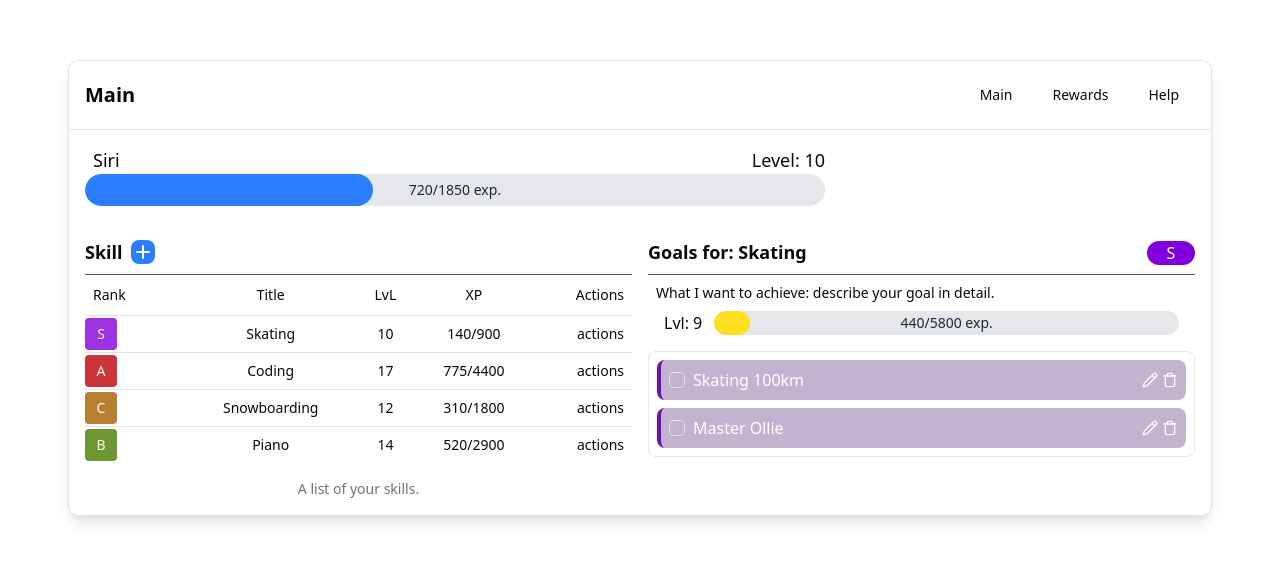
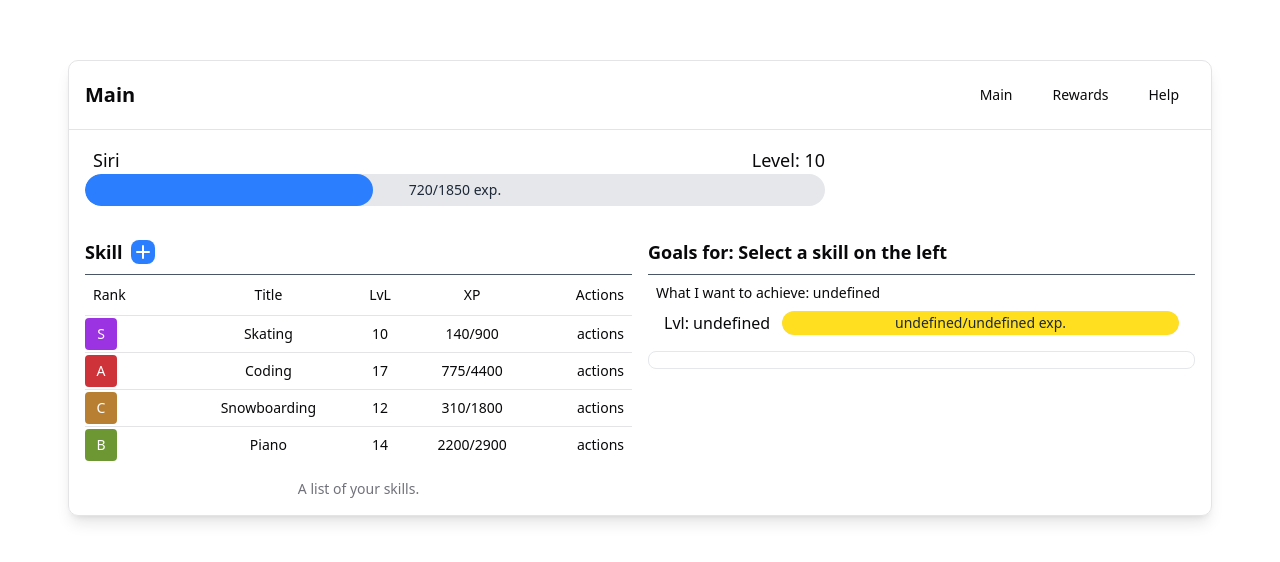
Before and after one commit to Jophkins/beetforge, a Next.js app: page / in a window 1280 px wide. Shown: the part 112-674 px from the top of the page. Built offline with nearby package versions, Linux system fonts and the light colour scheme.

Commit message:
:sparkles: developed tasks from mock state and linked it with selected skill | updated entities with colors for tasks background

```diff
--- a/src/app/(site)/page.tsx
+++ b/src/app/(site)/page.tsx
@@ -1,3 +1,6 @@
+"use client";
+import { useState } from "react";
+
 import type { Rank } from "@/src/entities/rank/types";
 
 import Character from "@/src/components/character/character";
@@ -96,7 +99,7 @@ export default function HomePage() {
       description: "I can play piano",
       rank: "B",
       level: 14,
-      currentXp: 520,
+      currentXp: 2200,
       nextLevelXp: 2900,
       tasks: [
         {
@@ -113,6 +116,8 @@ export default function HomePage() {
     },
   ];
 
+  const [selectedSkillId, setSelectedSkillId] = useState<number | null>(null);
+  const selectedSkill = skills.find(skill => skill.id === selectedSkillId);
   return (
     <div className="flex items-center justify-center h-screen p-4">
       <div className="w-11/12 max-w-7xl border rounded-lg shadow-lg">
@@ -123,10 +128,10 @@ export default function HomePage() {
           </div>
           <div className="flex gap-4">
             <div className="w-2/4 mt-8">
-              <SkillsTable skills={skills} />
+              <SkillsTable skills={skills} selectedSkillId={selectedSkillId} setSelectedSkillId={setSelectedSkillId} />
             </div>
             <div className="w-2/4 mt-8">
-              <TasksTable skills={skills} />
+              <TasksTable selectedSkill={selectedSkill ?? (undefined as unknown as Skill)} />
             </div>
           </div>
         </main>
--- a/src/components/skills-table/skills-table.tsx
+++ b/src/components/skills-table/skills-table.tsx
@@ -1,7 +1,3 @@
-"use client";
-
-import { useState } from "react";
-
 import type { Rank } from "@/src/entities/rank/types";
 
 import { Table, TableBody, TableCaption, TableCell, TableHead, TableHeader, TableRow } from "@/src/components/ui/table";
@@ -16,9 +12,13 @@ type Skill = {
   level: number;
   currentXp: number;
   nextLevelXp: number;
+  tasks: {
+    id: number;
+    title: string;
+    isCompleted: boolean;
+  }[];
 };
-function SkillsTable({ skills }: { skills: Skill[] }) {
-  const [selectedRowId, setSelectedRowId] = useState<number | null>(null);
+function SkillsTable({ skills, selectedSkillId, setSelectedSkillId }: { skills: Skill[]; selectedSkillId: number | null; setSelectedSkillId: (id: number) => void }) {
   return (
     <>
       <div className="flex items-center gap-2 border-b border-gray-600 pb-2">
@@ -51,7 +51,7 @@ function SkillsTable({ skills }: { skills: Skill[] }) {
         </TableHeader>
         <TableBody>
           {skills.map((skill) => {
-            const isSelected = selectedRowId === skill.id;
+            const isSelected = selectedSkillId === skill.id;
             return (
               <TableRow
                 key={skill.id}
@@ -59,7 +59,7 @@ function SkillsTable({ skills }: { skills: Skill[] }) {
                   "cursor-pointer hover:bg-sky-500/20 transition-colors",
                   isSelected && "bg-sky-500/20",
                 )}
-                onClick={() => setSelectedRowId(isSelected ? null : skill.id)}
+                onClick={() => setSelectedSkillId(isSelected ? skill.id : skill.id)}
               >
                 <TableCell className={cn("mt-0.5 font-medium inline-flex items-center justify-center w-8 h-8 text-white rounded", getRankBgColor(skill.rank))}>
                   {skill.rank}
--- a/src/components/tasks-table/tasks-table.tsx
+++ b/src/components/tasks-table/tasks-table.tsx
@@ -1,50 +1,70 @@
 import { Pencil, Trash } from "lucide-react";
 
+import type { Rank } from "@/src/entities/rank/types";
+
 import { Checkbox } from "@/src/components/ui/checkbox";
+import { getRankBgColor, getRankBorderColor, getRankTaskBgColor } from "@/src/entities/rank/ui/get-rank-bg-color";
+import { cn } from "@/src/lib/utils";
 
-function TasksTable() {
+type Skill = {
+  id: number;
+  title: string;
+  description: string;
+  rank: Rank;
+  level: number;
+  currentXp: number;
+  nextLevelXp: number;
+  tasks: {
+    id: number;
+    title: string;
+    isCompleted: boolean;
+  }[];
+};
+
+function TasksTable({ selectedSkill }: { selectedSkill: Skill }) {
   return (
     <>
       <div className="flex items-center justify-between border-b border-gray-600 pb-2">
-        <h2 className="text-lg font-semibold">Goals for: Skating</h2>
-        <span className="mt-0.5 font-medium inline-flex items-center justify-center w-12 h-6 bg-purple-700 text-white rounded-2xl">S</span>
+        <h2 className="text-lg font-semibold">
+          Goals for:
+          {!selectedSkill ? " Select a skill on the left" : ` ${selectedSkill.title}`}
+        </h2>
+        <span className={cn("mt-0.5 font-medium inline-flex items-center justify-center w-12 h-6 bg-purple-700/0 text-white rounded-2xl", getRankBgColor(selectedSkill?.rank))}>{selectedSkill?.rank}</span>
       </div>
       <div className="p-2">
         <h2 className="text-sm">
-          What I want to achieve: describe your goal in detail.
+          What I want to achieve:
+          {" "}
+          {` ${selectedSkill?.description}`}
         </h2>
         <div className="flex items-center m-2">
           <span className="mr-3">
-            Lvl: 9
+            Lvl:
+            {" "}
+            {` ${selectedSkill?.level}`}
           </span>
           <div className="relative h-6 bg-gray-200 rounded-full overflow-hidden flex-1 min-w-0">
             <div
               className="absolute inset-0 bg-yellow-300 rounded-full"
-              style={{ width: `${(440 / 5800) * 100}%` }}
+              style={{ width: `${(selectedSkill?.currentXp / selectedSkill?.nextLevelXp) * 100}%` }}
             />
             <div className="absolute inset-0 flex items-center justify-center text-sm font-medium text-gray-800">
-              440/5800 exp.
+              {`${selectedSkill?.currentXp}/${selectedSkill?.nextLevelXp} exp.`}
             </div>
           </div>
         </div>
       </div>
       <div className="p-2 border rounded-md border-gray-200 flex flex-col gap-2">
-        <div className="flex items-center gap-2 bg-purple-950/30 text-white rounded-md p-2 border-l-4 border-purple-800">
-          <Checkbox />
-          <span>Skating 100km</span>
-          <div className="ml-auto flex gap-1">
-            <Pencil className="w-4 h-4" />
-            <Trash className="w-4 h-4" />
+        {selectedSkill?.tasks.map(task => (
+          <div className={cn("flex items-center gap-2 bg-purple-950/30 text-white rounded-md p-2 border-l-4", getRankBorderColor(selectedSkill?.rank), getRankTaskBgColor(selectedSkill?.rank))}>
+            <Checkbox />
+            <span className="text-sm">{task.title}</span>
+            <div className="ml-auto flex gap-1">
+              <Pencil className="w-4 h-4" />
+              <Trash className="w-4 h-4" />
+            </div>
           </div>
-        </div>
-        <div className="flex items-center gap-2 bg-purple-950/30 text-white rounded-md p-2 border-l-4 border-purple-800">
-          <Checkbox />
-          <span>Master Ollie</span>
-          <div className="ml-auto flex gap-1">
-            <Pencil className="w-4 h-4" />
-            <Trash className="w-4 h-4" />
-          </div>
-        </div>
+        ))}
       </div>
     </>
   );
--- a/src/entities/rank/ui/get-rank-bg-color.ts
+++ b/src/entities/rank/ui/get-rank-bg-color.ts
@@ -1,8 +1,16 @@
 import type { Rank } from "../types";
 
 import { rankColorToken } from "../tokens";
-import { tokenToBgColor } from "./rank.styles";
+import { tokenToBgColor, tokenToBorderColor, tokenToTaskBgColor } from "./rank.styles";
 
 export function getRankBgColor(rank: Rank) {
   return tokenToBgColor[rankColorToken[rank]];
 }
+
+export function getRankBorderColor(rank: Rank) {
+  return tokenToBorderColor[rankColorToken[rank]];
+}
+
+export function getRankTaskBgColor(rank: Rank) {
+  return tokenToTaskBgColor[rankColorToken[rank]];
+}
--- a/src/entities/rank/ui/rank.styles.ts
+++ b/src/entities/rank/ui/rank.styles.ts
@@ -4,3 +4,17 @@ export const tokenToBgColor = {
   lime: "bg-lime-700/80",
   yellow: "bg-yellow-700/80",
 } as const;
+
+export const tokenToBorderColor = {
+  purple: "border-purple-600",
+  red: "border-red-600",
+  lime: "border-lime-600",
+  yellow: "border-yellow-600",
+} as const;
+
+export const tokenToTaskBgColor = {
+  purple: "bg-purple-950/30",
+  red: "bg-red-950/30",
+  lime: "bg-lime-950/30",
+  yellow: "bg-yellow-950/30",
+};
```
